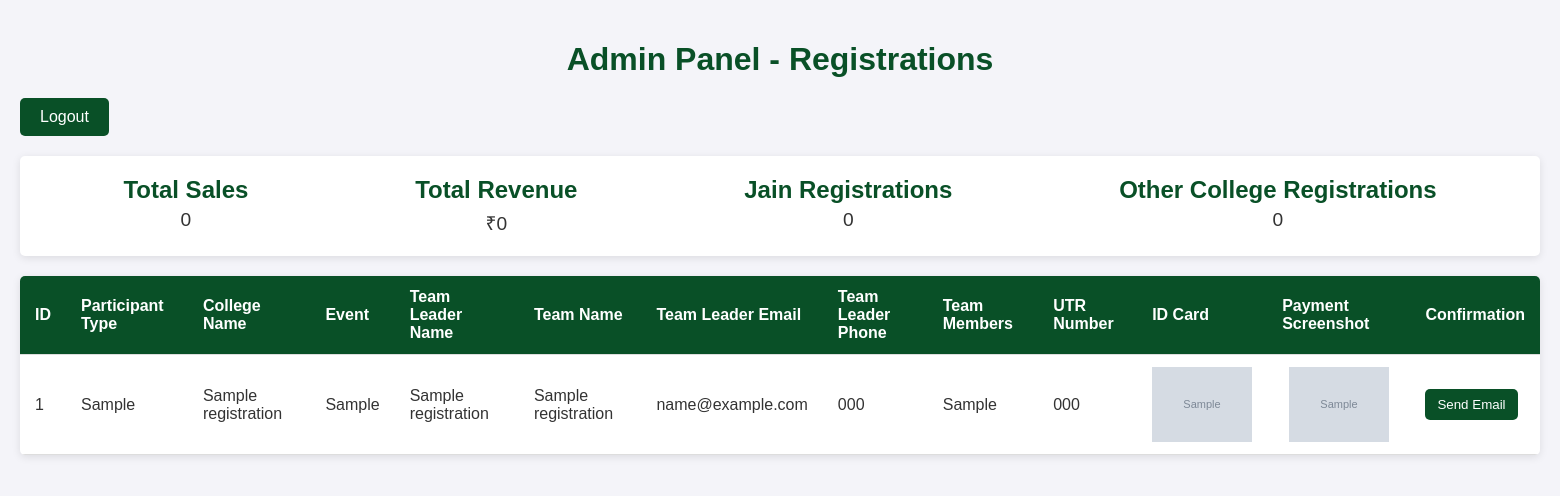
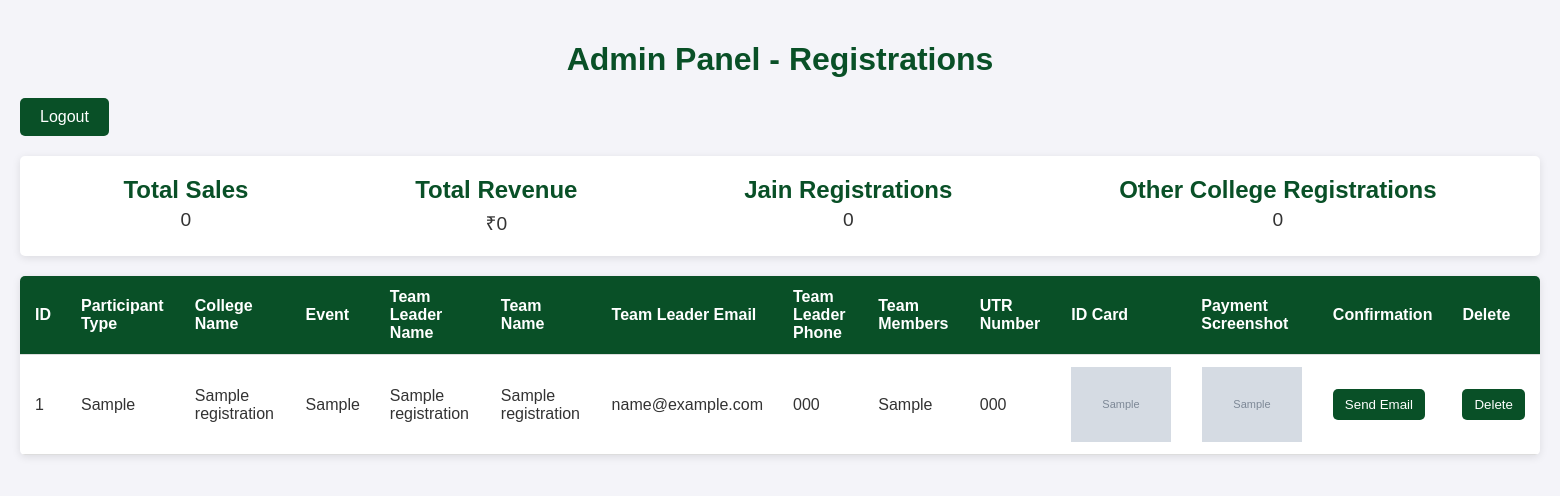
Before and after one commit to pratyushkashyyy/registration-form-for-event, a Flask app: page /admin in a window 1560 px wide. Shown: the top 496 px of the page. Run offline with Flask 3, Linux system fonts and the light colour scheme; the visitor is signed in with stand-in values (Sample User, id 1); tables that the repository leaves empty hold one stand-in row (values such as "Sample post"); grey boxes marked "Sample" are stand-in pictures.

Commit message:
added delete button in admin

```diff
--- a/main.py
+++ b/main.py
@@ -99,7 +99,6 @@ def submit():
     db.session.add(registration)
     db.session.commit()
 
-    send_email_to_registration(registration)
 
     return render_template('success.html')
 
--- a/templates/admin.html
+++ b/templates/admin.html
@@ -1,6 +1,7 @@
 <!doctype html>
 <html lang="en">
 <head>
+    <script src="https://code.jquery.com/jquery-3.6.0.min.js"></script>
     <meta charset="utf-8">
     <title>Admin Panel - Registrations</title>
     <style>
@@ -130,6 +131,7 @@
                 <th>ID Card</th>
                 <th>Payment Screenshot</th>
                 <th>Confirmation</th>
+                <th>Delete</th>
             </tr>
         </thead>
         <tbody>
@@ -171,10 +173,31 @@
                     {% endif %}
                 </td>
                 <td><button>Send Email</button></td>
+                <td><button class="delete-btn" data-id="{{ registration.id }}">Delete</button></td>
             </tr>
             {% endfor %}
         </tbody>
     </table>
-
+    <script>
+        $(document).ready(function() {
+            $('.delete-btn').on('click', function() {
+                var id = $(this).data('id');
+                if (confirm('Are you sure you want to delete this entry?')) {
+                    $.ajax({
+                        url: '/admin/delete/' + id,
+                        type: 'POST',
+                        success: function(result) {
+                            // Assuming the server redirects or provides a message
+                            // Reload the page to reflect changes or handle accordingly
+                            window.location.reload();
+                        },
+                        error: function(xhr, status, error) {
+                            alert('An error occurred while trying to delete the entry.');
+                        }
+                    });
+                }
+            });
+        });
+    </script>
 </body>
 </html>
```
Also changed, not shown: instance/event_registration.db, 1 other file.
